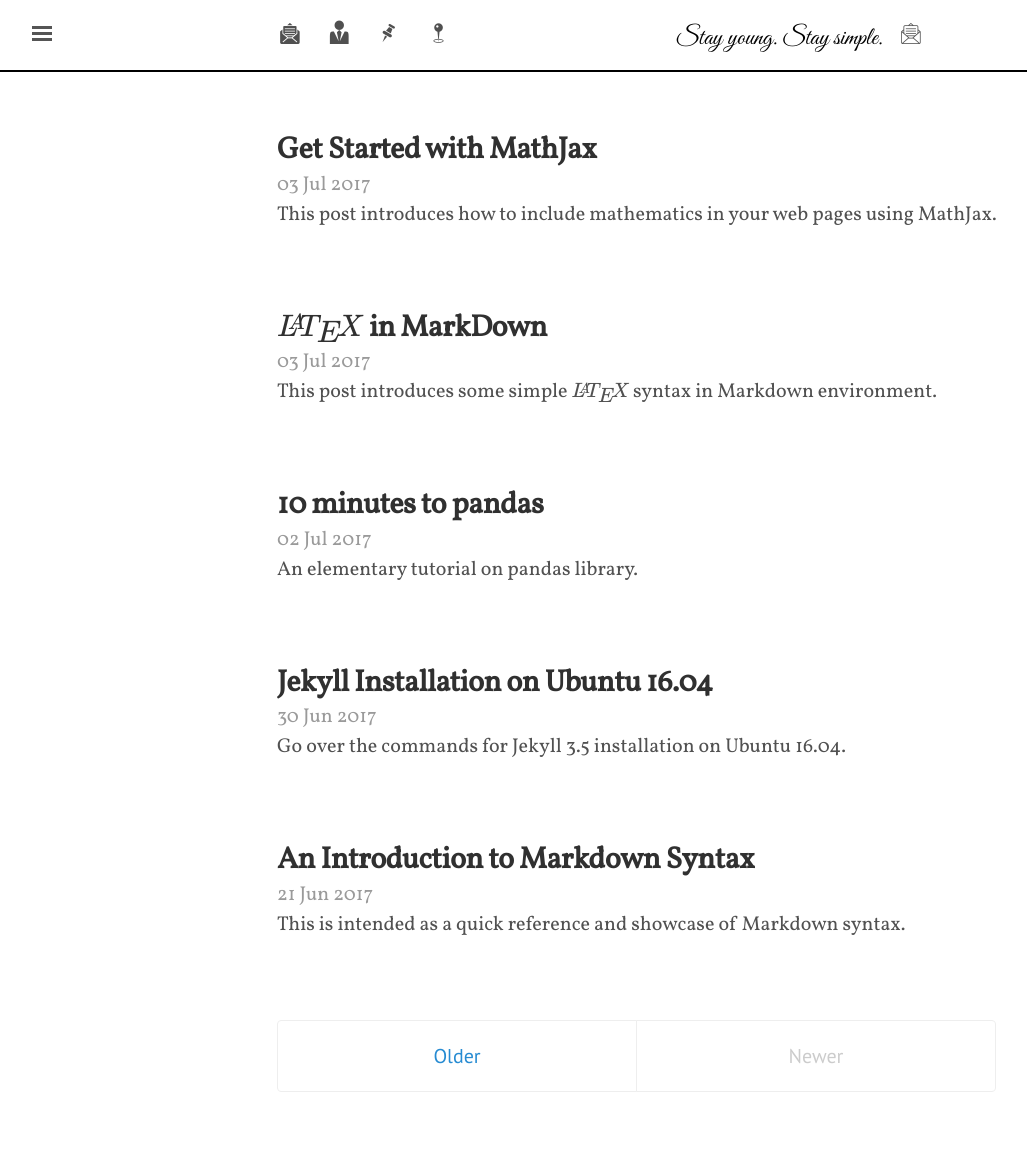
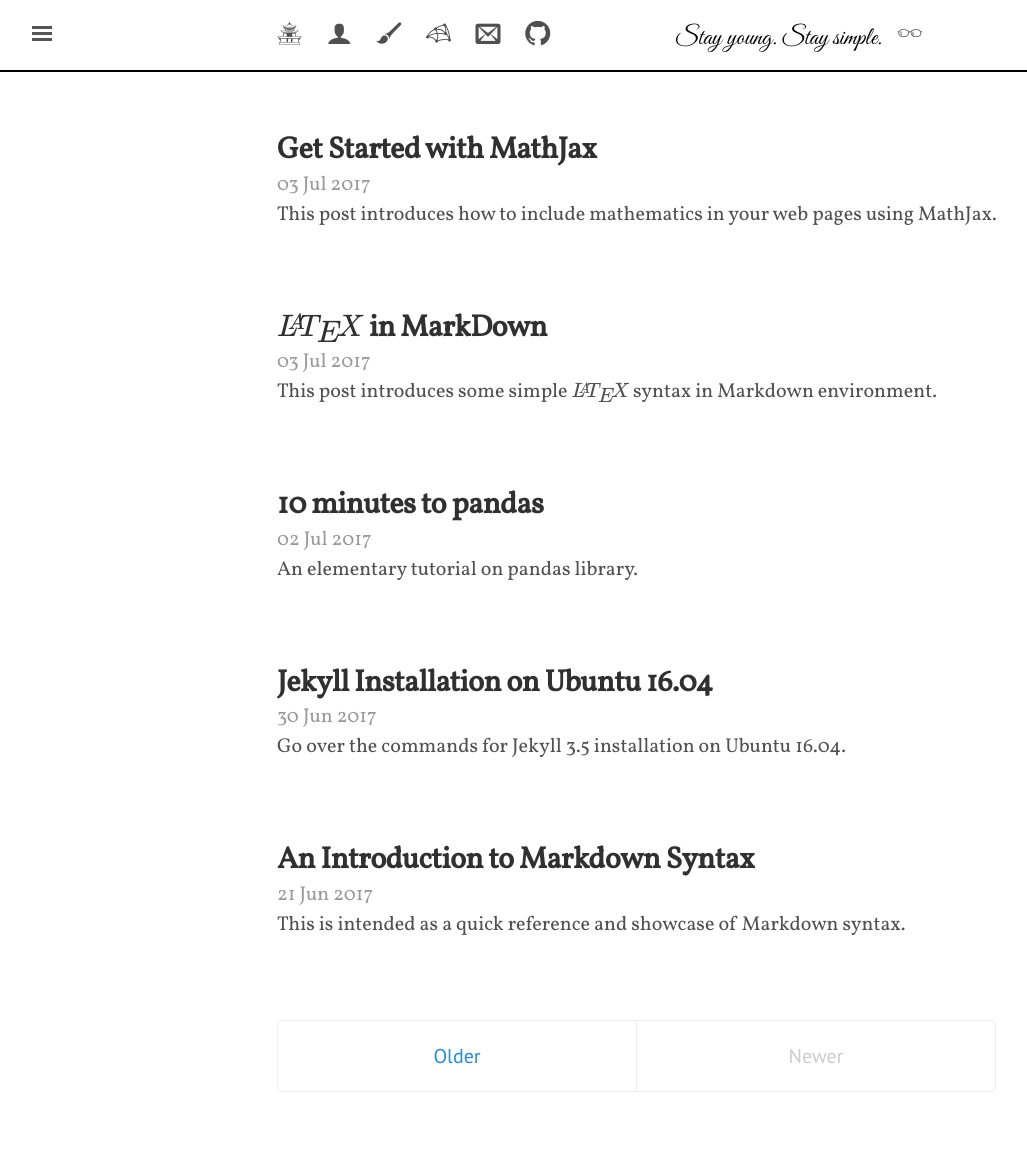
Before and after one commit to shevapato2008/myBlog, a Jekyll site: the page built from index.html, in a window 1280 px wide. Shown: the whole page, without its empty margins (3-1030 px from the left). Built offline with Jekyll 4.4.1, drawn with Linux system fonts in a browser that asks for light colours; some web fonts are replaced; formulas are drawn with MathJax 3; the list of posts is cut into pages by our own code.

Commit message:
Adjustments for newly added icons.

```diff
--- a/_layouts/default.html
+++ b/_layouts/default.html
@@ -13,12 +13,14 @@
       <div class="masthead">
         <div class="container">
           <h3 class="masthead-title">
-            <a class="icon-text" href="{{site.baseurl}}/" title="Home"><i class="icomoon icomoon-home"></i></a>
-            <a class="icon-text" href="{{site.baseurl}}/about" title="About"><i class="icomoon icomoon-about"></i></a>
-            <a class="icon-text" href="{{site.baseurl}}/" title="Blog"><i class="icomoon icomoon-blog"></i></a>
-            <a class="icon-text" href="{{site.baseurl}}/algorithms" title="Algorithms"><i class="icomoon icomoon-algorithm"></i></a>
+            <a class="icon-text" href="{{site.baseurl}}/" title="Home"><i class="mastheadicon icomoon-home"></i></a>
+            <a class="icon-text" href="{{site.baseurl}}/about" title="About"><i class="mastheadicon icomoon-user"></i></a>
+            <a class="icon-text" href="{{site.baseurl}}/" title="Blog"><i class="mastheadicon icomoon-blog4"></i></a>
+            <a class="icon-text" href="{{site.baseurl}}/algorithms" title="Algorithms"><i class="mastheadicon icomoon-algorithm"></i></a>
+            <a class="icon-text" href="{{site.baseurl}}/contact" title="Contact"><i class="mastheadicon icomoon-envelop"></i></a>
+            <a class="icon-text" href="https://github.com/shevapato2008/" title="Visit Gayhub"><i class="mastheadicon icomoon-github1"></i></a>
             <small>{{site.tagline}}</small>
-            <i class="icomoon icomoon-glasses"></i>
+            <i class="mastheadicon icomoon-glasses"></i>
           </h3>
         </div>
       </div>
--- a/public/css/icomoon.css
+++ b/public/css/icomoon.css
@@ -9,6 +9,11 @@
   font-style: normal;
 }
 
+/*
+ * mastheadicon: icons on the mastheadicon
+ * icomoon: icons elsewhere
+ */
+i.mastheadicon,
 i.icomoon {
   /* use !important to prevent issues with browser extensions that change fonts */
   font-family: 'icomoon' !important;
@@ -24,7 +29,8 @@
   -moz-osx-font-smoothing: grayscale;
 }
 
-.icomoon {
+/* icons on the masthead have actions */
+.mastheadicon {
   -o-transition: .5s;
   -ms-transition: .5s;
   -moz-transition: .5s;
@@ -33,29 +39,184 @@
   background-color: #ffffff;
 }
 
-.icomoon:hover {
+.mastheadicon:hover {
   background-color: #000000;
   border-radius: 5px;
   color: white;
 }
 
-.icomoon-home:before {
+.icomoon-position:before {
+  content: "\e900";
+}
+.icomoon-pin2:before {
+  content: "\e901";
+}
+.icomoon-mail-envelope-open:before {
   content: "\e902";
 }
-.icomoon-about:before {
+.icomoon-mail-envelope-open2:before {
+  content: "\e903";
+}
+.icomoon-mail-envelope:before {
+  content: "\e904";
+}
+.icomoon-mail-envelope2:before {
+  content: "\e905";
+}
+.icomoon-location:before {
+  content: "\e906";
+}
+.icomoon-map:before {
+  content: "\e906";
+}
+.icomoon-compass:before {
+  content: "\e906";
+}
+.icomoon-direction:before {
+  content: "\e906";
+}
+.icomoon-location2:before {
+  content: "\e908";
+}
+.icomoon-map-marker:before {
+  content: "\e908";
+}
+.icomoon-marker:before {
+  content: "\e908";
+}
+.icomoon-pin:before {
+  content: "\e908";
+}
+.icomoon-lock-stroke:before {
+  content: "\e90c";
+}
+.icomoon-lock-fill:before {
+  content: "\e90d";
+}
+.icomoon-unlock-stroke:before {
+  content: "\e90e";
+}
+.icomoon-unlock-fill:before {
+  content: "\e90f";
+}
+.icomoon-tag-stroke:before {
+  content: "\e910";
+}
+.icomoon-tag-fill:before {
+  content: "\e911";
+}
+.icomoon-quill:before {
+  content: "\e907";
+}
+.icomoon-envelop:before {
+  content: "\e945";
+}
+.icomoon-user:before {
+  content: "\e971";
+}
+.icomoon-user-tie:before {
   content: "\e976";
 }
-.icomoon-blog:before {
-  content: "\e901";
+.icomoon-mail3:before {
+  content: "\ea85";
+}
+.icomoon-google-plus:before {
+  content: "\ea8b";
+}
+.icomoon-google-plus2:before {
+  content: "\ea8c";
+}
+.icomoon-twitter2:before {
+  content: "\ea96";
+}
+.icomoon-github:before {
+  content: "\eab0";
+}
+.icomoon-linkedin2:before {
+  content: "\eac9";
+}
+.icomoon-linkedin22:before {
+  content: "\eaca";
+}
+.icomoon-user-circle-o:before {
+  content: "\e909";
+}
+.icomoon-user-circle:before {
+  content: "\e90a";
+}
+.icomoon-map-signs:before {
+  content: "\e90b";
+}
+.icomoon-wechat:before {
+  content: "\e912";
+}
+.icomoon-twitter-square:before {
+  content: "\e913";
+}
+.icomoon-brand4:before {
+  content: "\e914";
+  color: #dc4e41;
+}
+.icomoon-brand5:before {
+  content: "\e915";
+  color: #7bb32e;
+}
+.icomoon-brand2:before {
+  content: "\e916";
+  color: #1da1f2;
+}
+.icomoon-twitter:before {
+  content: "\e916";
+  color: #1da1f2;
+}
+.icomoon-brand:before {
+  content: "\e917";
+  color: #0077b5;
+}
+.icomoon-linkedin:before {
+  content: "\e917";
+  color: #0077b5;
+}
+.icomoon-brand3:before {
+  content: "\e918";
+  color: #d14836;
+}
+.icomoon-gmail:before {
+  content: "\e918";
+  color: #d14836;
 }
 .icomoon-algorithm:before {
-  content: "\e900";
+  content: "\e919";
 }
-.icomoon-contact:before {
-  content: "\e945";
+.icomoon-blog1:before {
+  content: "\e91a";
+}
+.icomoon-blog2:before {
+  content: "\e91b";
+}
+.icomoon-blog3:before {
+  content: "\e91c";
+}
+.icomoon-blog4:before {
+  content: "\e91d";
+}
+.icomoon-blog5:before {
+  content: "\e91e";
+}
+.icomoon-github1:before {
+  content: "\e91f";
+}
+.icomoon-github2:before {
+  content: "\e920";
+}
+.icomoon-github3:before {
+  content: "\e921";
 }
 .icomoon-glasses:before {
-  content: "\e903";
+  content: "\e922";
+}
+.icomoon-home:before {
+  content: "\e923";
 }
 
 
--- a/public/css/lanyon.css
+++ b/public/css/lanyon.css
@@ -121,7 +121,7 @@
   font-family: 'Great Vibes', Helvetica, sans-serif;
   color: #000000;
   letter-spacing: 0;
-  margin-left: 10rem;
+  margin-left: 5rem;
   margin-right: 0.5rem;
 }
 
```
